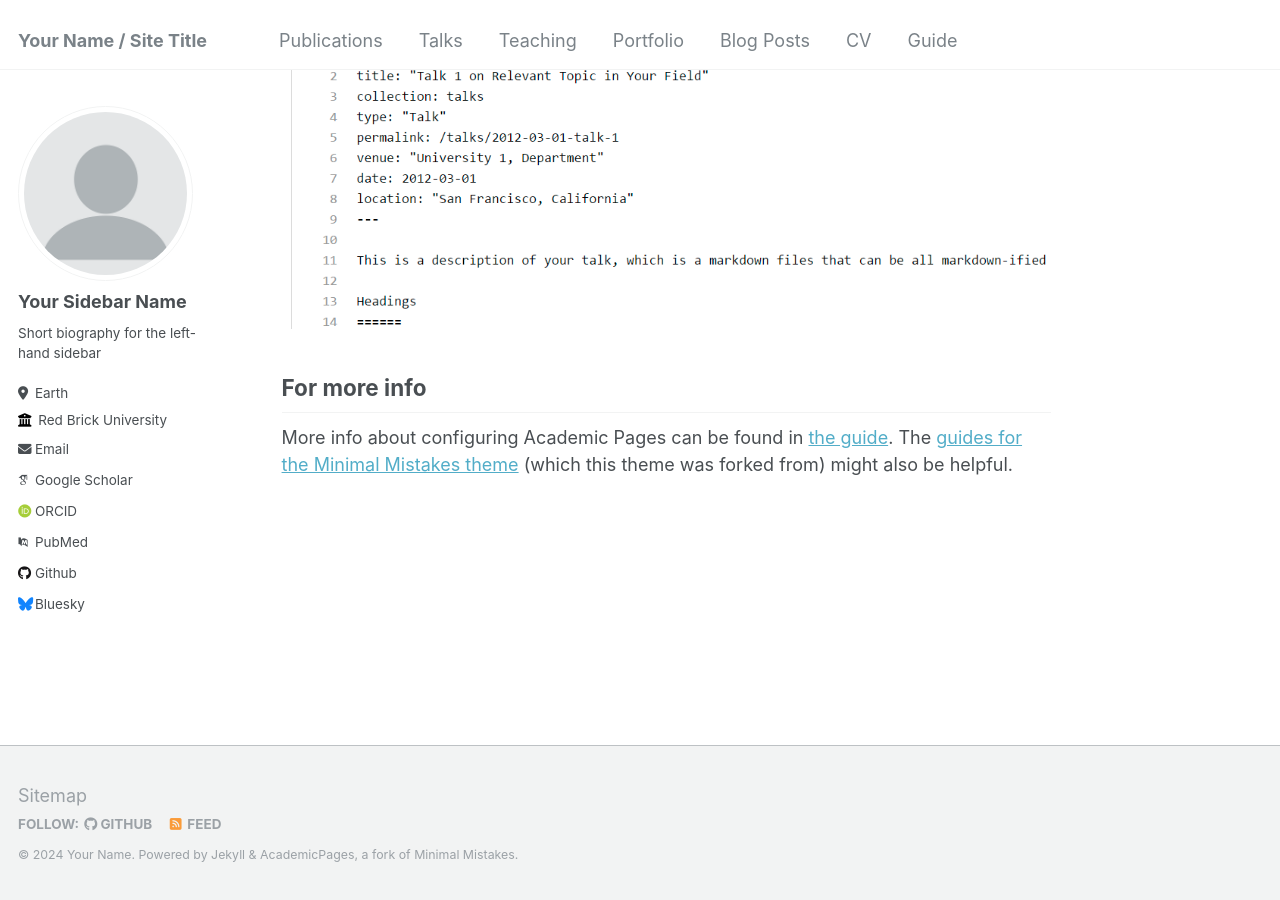
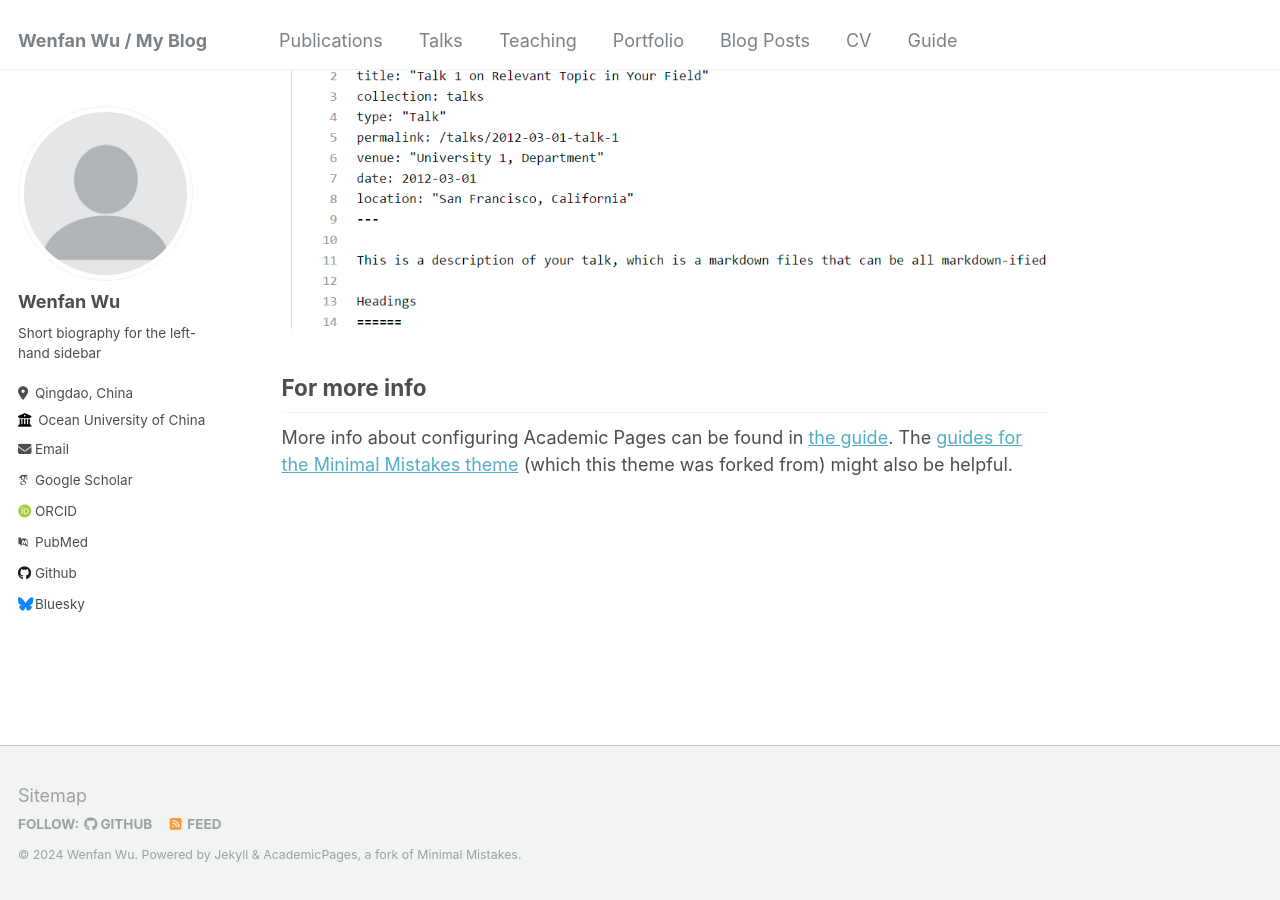
Before and after one commit to wenfanwu/wenfanwu.github.io, a Jekyll site: the page built from _pages/about.md, in a window 1280 px wide and 900 px high, scrolled down 2660 px. Built offline with Jekyll 4.4.1, drawn with Linux system fonts in a browser that asks for light colours; some web fonts are replaced.

Commit message:
Update _config.yml

```diff
--- a/_config.yml
+++ b/_config.yml
@@ -8,13 +8,13 @@
 
 # Basic Site Settings
 locale                   : "en-US"
-title                    : "Your Name / Site Title"
+title                    : "Wenfan Wu / My Blog"
 title_separator          : "-"
-name                     : &name "Your Name"
+name                     : &name "Wenfan Wu"
 description              : &description "personal description"
-url                      : https://academicpages.github.io # the base hostname & protocol for your site e.g. "https://mmistakes.github.io"
+url                      : https://wenfanwu.github.io # the base hostname & protocol for your site e.g. "https://mmistakes.github.io"
 baseurl                  : "" # the subpath of your site, e.g. "/blog"
-repository               : "academicpages/academicpages.github.io"
+repository               : "wenfanwu/wenfanwu.github.io"
 
 # Site Author - The following control what appear as part of the author content on the side bar.
 #               If a field is blank the icon and link will not appear, otherwise it will be shown.
@@ -22,13 +22,13 @@ repository               : "academicpages/academicpages.github.io"
 author:
   # Biographic information
   avatar           : "profile.png"
-  name             : "Your Sidebar Name"
-  pronouns         : # example: "she/her"
+  name             : "Wenfan Wu"
+  pronouns         : # example: "he/his/him"
   bio              : "Short biography for the left-hand sidebar"
-  location         : "Earth"
-  employer         : "Red Brick University"
+  location         : "Qingdao, China"
+  employer         : "Ocean University of China"
   uri              : # URL
-  email            : "none@example.org"
+  email            : "wenfanwu@stu.ouc.edu.cn"
 
   # Academic websites
   arxiv            : # URL - Update with the correct link to your profile
```
